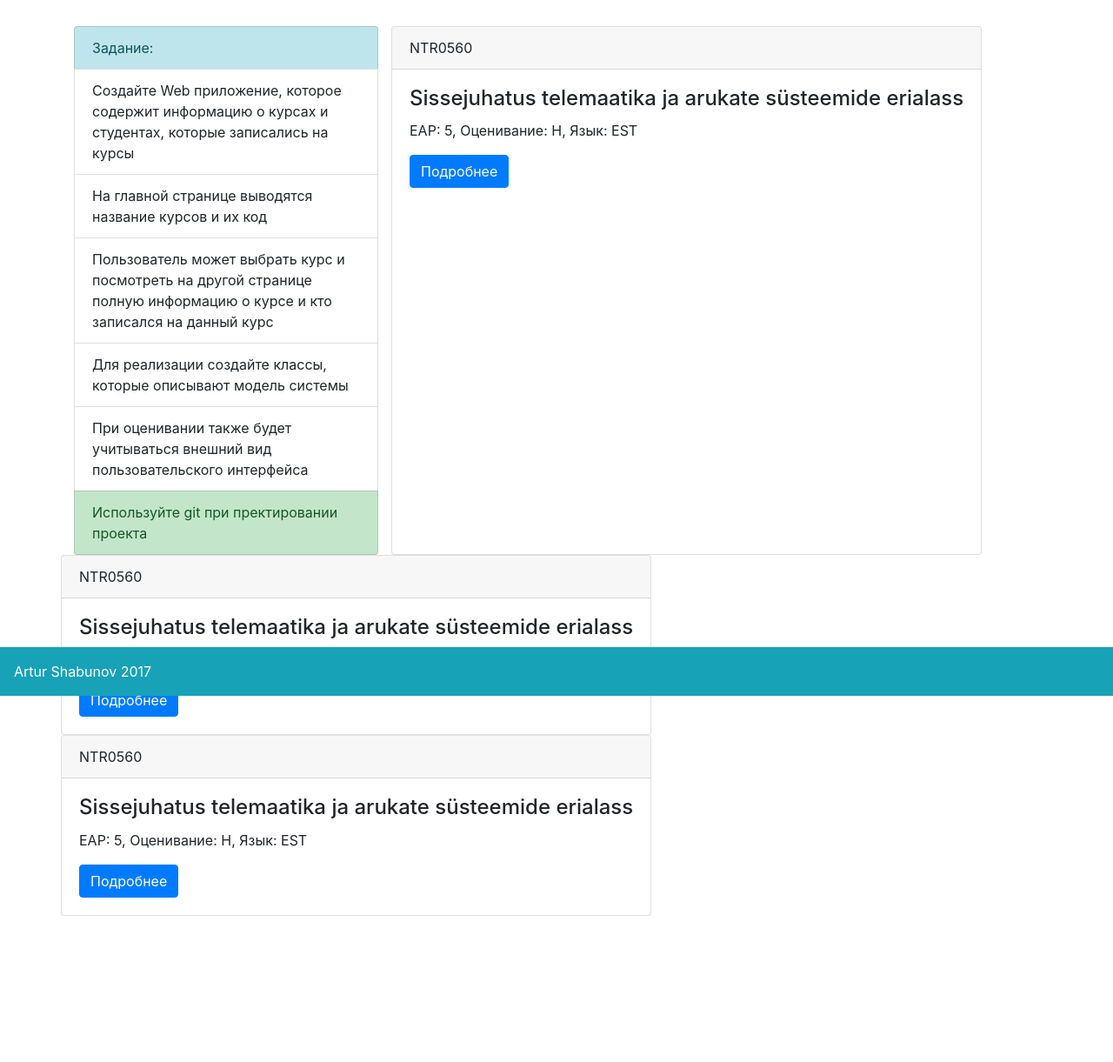
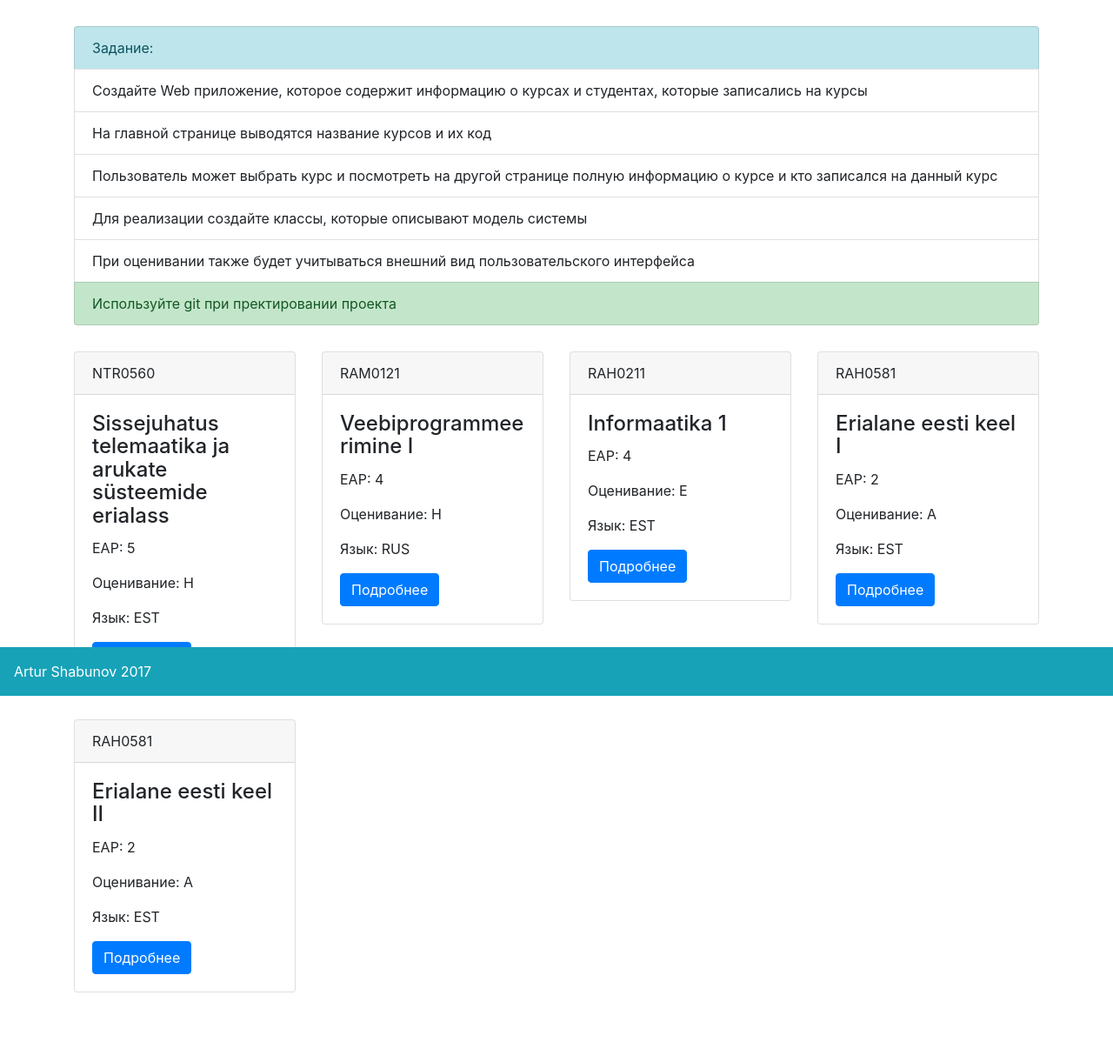
Before and after one commit to mrartixd/Shabunov_Ulesanne2PHP_OOP, a PHP site: page / in a window 1280 px wide. Shown: the whole page at 87% size. Before the commit the page ends 1053 px from the top, so only its background shows below. Run offline with PHP 8.4, Linux system fonts and the light colour scheme; data that the repository does not hold is empty.

Commit message:
minor fixes index

```diff
--- a/index.php
+++ b/index.php
@@ -14,6 +14,7 @@
 <html>
 <head>
 <meta charset="utf-8">
+<meta name="viewport" content="width=device-width, initial-scale=1">
 <link href="css/bootstrap.css" rel="stylesheet">
 <title>Shabunov Ulesanne 2</title>
 </head>
@@ -21,7 +22,7 @@
 <script href="js/bootstrap.js" type="text/javascript"></script>
 <div class="container" style="padding-top: 30px">
     <div class="row">
-	    <div class="col-12 col-md-4">
+	    <div class="col-12 col-md-12">
 		<ul class="list-group">
 			<li class="list-group-item list-group-item-info">Задание:</li>
 			<li class="list-group-item">Создайте Web приложение, которое содержит информацию о курсах и студентах, которые записались на курсы</li>
@@ -38,22 +39,29 @@ $course[3];
 $course[0] = new Course("NTR0560", "Sissejuhatus telemaatika ja arukate süsteemide erialass", 5,"H","EST");
 $course[1] = new Course("RAM0121","Veebiprogrammeerimine I", 4,"H","RUS");
 $course[2] = new Course("RAH0211", "Informaatika 1", 4,"E","EST");
-?>
+$course[3]= new Course("RAH0581", "Erialane eesti keel I",2,"A","EST");
+$course[4]=new Course("RAH0581", "Erialane eesti keel II",2,"A","EST");
 
-<?php
-for($x=0; $x<3;$x++){
-echo '<div class="card">
+
+for($x=0; $x<count($course);$x++){
+echo '
+<div class="col col-md-3" style="padding-top: 30px">
+<div class="card">
 <div class="card-header">
-  '; echo $course[0]->Getcodecourse().'
+  '; echo $course[$x]->Getcodecourse().'
 </div>
 <div class="card-body">
-  <h4 class="card-title">'; echo $course[0]->Getnamecourse().'</h4>
-  <p class="card-text">EAP: '; echo $course[0]->Geteap().', Оценивание: '; echo $course[0]->Getmark().', Язык: '; echo $course[0]->Getlanguage().'</p>
+  <h4 class="card-title">'; echo $course[$x]->Getnamecourse().'</h4>
+  <p class="card-text">EAP: '; echo $course[$x]->Geteap().'</p>
+  <p class="card-text">Оценивание: '; echo $course[$x]->Getmark().'</p>
+  <p class="card-text">Язык: '; echo $course[$x]->Getlanguage().'</p>
   <a href="infocourse.php" class="btn btn-primary">Подробнее</a>
+</div>
 </div>
 </div>';
 }?>
 </div>
+</div>
 </body>
 <footer style="padding-top: 80px;"><div class="fixed-bottom p-3 bg-info text-white">Artur Shabunov 2017</div></footer>
 </html>
```
